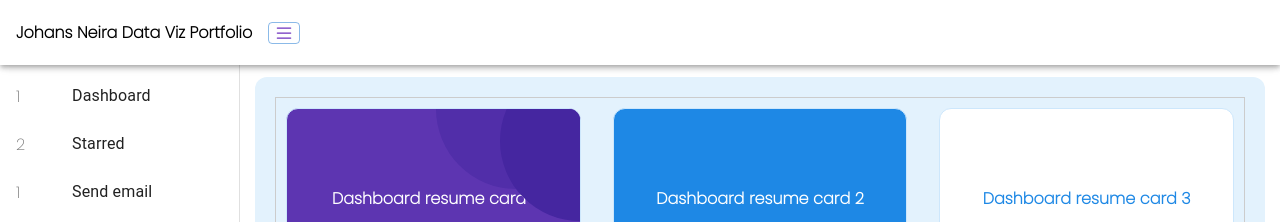
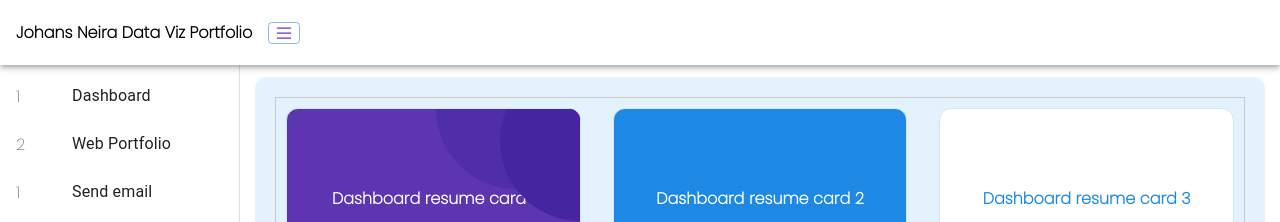
Before and after one commit to johansneirap/dataviz-portfolio, a React (Vite) app: page / in a window 1280 px wide. Shown: the top 222 px of the page. Built offline with nearby package versions, Linux system fonts and the light colour scheme.

Commit message:
change second menu item in Drawer

```diff
--- a/src/App.tsx
+++ b/src/App.tsx
@@ -70,7 +70,7 @@ const App = () => {
       <Toolbar />
       <Box sx={{ overflow: 'auto' }}>
           <List>
-            {['Dashboard', 'Starred', 'Send email', 'Drafts'].map((text, index) => (
+            {['Dashboard', 'Web Portfolio', 'Send email', 'Drafts'].map((text, index) => (
               <ListItem button key={text}>
                 <ListItemIcon>
                   {index % 2 === 0 ? "1" : "2"}
```
